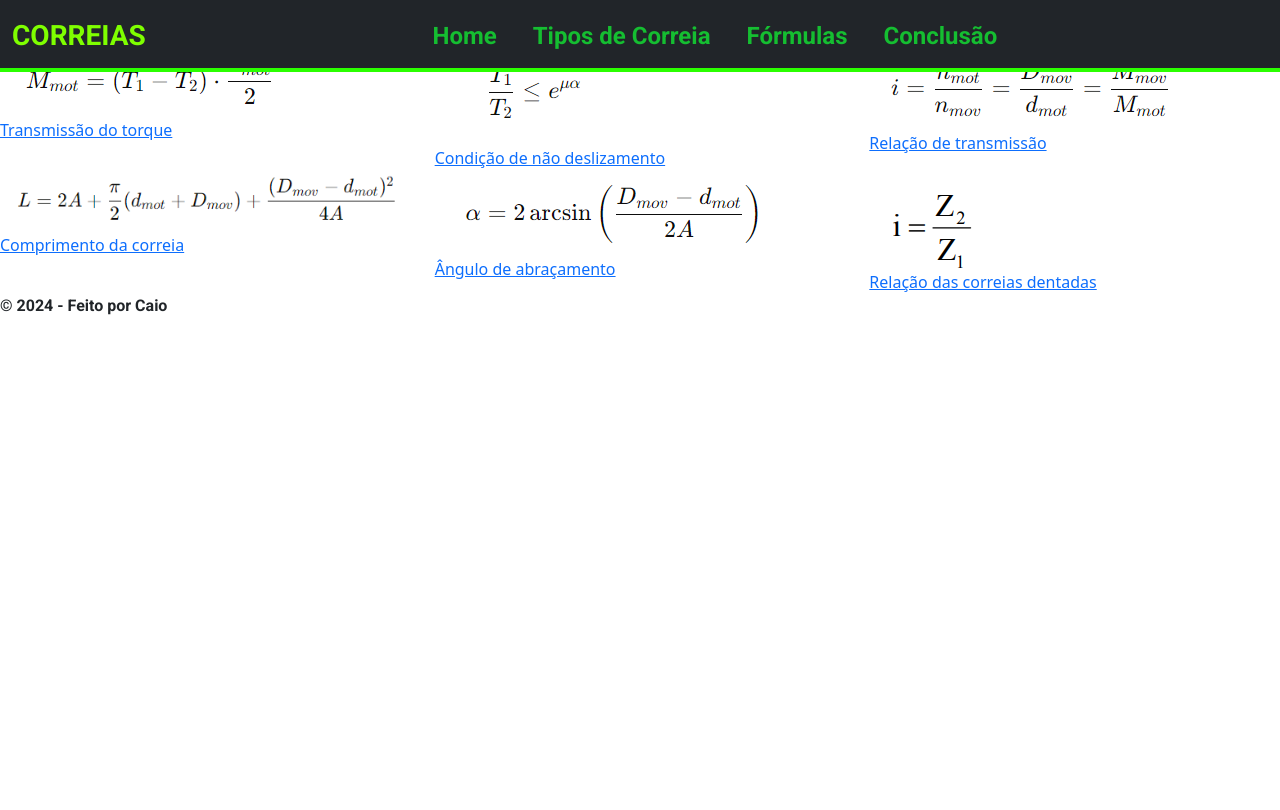
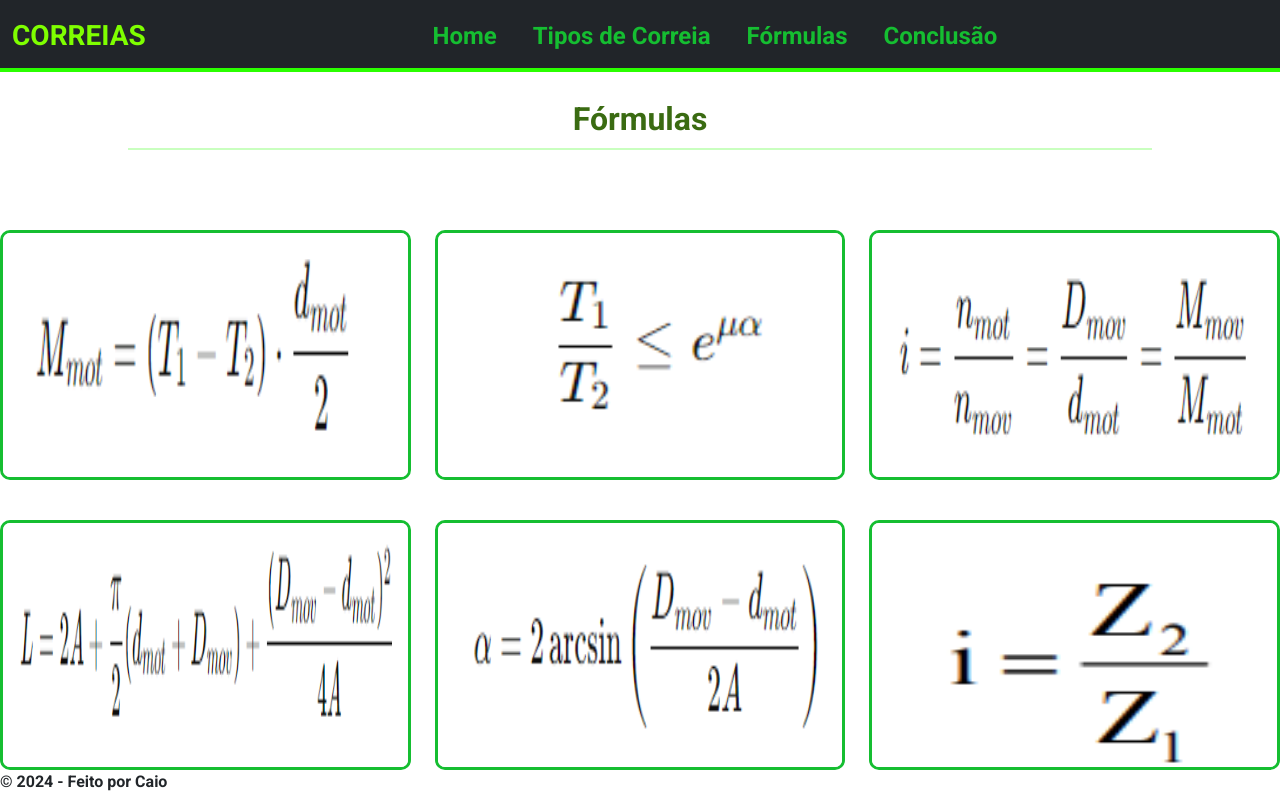
Before and after one commit to CarlTM-W/Projeto-Site-para-trabalho-MEC, a Django app: page /formulas/ in a window 1280 px wide. Before the commit the page ends 315 px from the top, so only its background shows below. Run offline with Django 5.2, Linux system fonts and the light colour scheme; data comes from the database, SQL or seed files in the repository; both versions use the stored data as it was after the commit; some libraries are stand-ins or nearby versions.

Commit message:
comentario

```diff
--- a/core/static/css/index.css
+++ b/core/static/css/index.css
@@ -4,7 +4,7 @@ body {
     font-size: 1.5rem;
     margin-top: 70px;
     background-color: #000000;
-    color: #000000;
+    color: #ffffff;
 }
 
 .content-wrapper {
@@ -29,8 +29,8 @@ body {
 
 .carousel-caption-text {
     font-family: 'Roboto', sans-serif;
+    height: 110px;
     font-weight: 900;
-    max-height: 80px;
     overflow-y: auto;
     padding: 2px;
     background: rgba(0, 0, 0, 0.7);
@@ -100,7 +100,7 @@ body {
     border-radius: 15px;
     position: relative;
     overflow: hidden;
-    margin:0 10px;
+    margin: 0 10px;
 }
 
 .navbar-nav .nav-link::before {
@@ -124,7 +124,6 @@ body {
 .navbar-nav .nav-link:hover {
     color: #007512 !important;
     transform: scale(1.1);
-    text-decoration: underline;
 }
 
 .navbar::after {
@@ -148,3 +147,97 @@ footer {
     font-family: 'Roboto', sans-serif;
     font-weight: 900;
 }
+
+.detalhe-content {
+    max-width: 900px;
+    margin: 40px auto;
+    padding: 20px;
+    background: rgba(255, 255, 255, 0.05);
+    border-radius: 10px;
+    box-shadow: 0 0 10px rgba(0, 0, 0, 0.5);
+    text-align: center;
+    border: 3px solid rgb(21, 190, 49);
+}
+
+.detalhe-content h2 {
+    font-size: 3rem;
+    color: #2bff00;
+    margin-bottom: 20px;
+    margin-top: 20px;
+    transition: text-shadow 0.3s ease;
+}
+
+.detalhe-content img {
+    max-width: 90%;
+    transform: scale(1.1);
+    height: auto;
+    border-radius: 10px;
+    margin-bottom: 20px;
+    transition: transform 0.3s ease, box-shadow 0.3s ease;
+    box-shadow: 0 0 15px rgba(21, 190, 49, 0.5);
+}
+
+.detalhe-content img:hover {
+    transform: scale(1.15);
+    box-shadow: 0 0 25px rgba(21, 190, 49, 0.7);
+}
+
+.detalhe-content h2:hover {
+    text-shadow: 0 0 10px rgba(21, 190, 49, 0.7);
+}
+
+.detalhe-content p {
+    font-size: 1.2rem;
+    line-height: 1.6;
+    font-family: 'Roboto', sans-serif;
+    font-weight: 400;
+}
+
+.image-button {
+    position: relative;
+    display: block;
+    overflow: hidden;
+    border: 3px solid rgb(21, 190, 49);
+    border-radius: 10px;
+    margin-top: 40px;
+    transition: transform 0.3s ease, box-shadow 0.3s ease;
+    height: 250px;
+    width: 100%;
+}
+
+.image-button img {
+    width: 100%;
+    height: 100%;
+    transition: transform 0.3s ease;
+}
+
+.image-button:hover img {
+    transform: scale(1.1);
+}
+
+.image-button .overlay {
+    position: absolute;
+    top: 0px;
+    left: 0;
+    right: 0;
+    bottom: 0;
+    background: rgba(0, 0, 0, 0.5);
+    opacity: 0;
+    transition: opacity 0.3s ease;
+    display: flex;
+    align-items: center;
+    justify-content: center;
+}
+
+.image-button:hover .overlay {
+    opacity: 1;
+}
+
+.image-button .text {
+    font-family: 'Roboto', sans-serif;
+    color: #ffffff;
+    font-size: 1.5rem;
+    font-weight: 900;
+    text-align: center;
+    padding: 10px;
+}
--- a/templates/lista_formulas.html
+++ b/templates/lista_formulas.html
@@ -1,6 +1,26 @@
 {% extends '_main.html' %}
 {% block content %}
-<h2>Fórmulas</h2>
+<style>
+    .formula {
+        font-size: 3rem;
+        color: #2bff00;
+        margin-bottom: 20px;
+        margin-top: 20px;
+        transition: text-shadow 0.3s ease;
+    }
+
+    .formula:hover {
+        text-shadow: 0 0 10px rgba(21, 190, 49, 0.7);
+        transition: transform 0.3s ease;
+        transform: scale(1.1);
+    }
+</style>
+
+<div style="margin-top: 100px;"class="section-title">
+    <h2 class="formula">Fórmulas</h2>
+    <hr>
+</div>
+
 <div class="row">
     {% for formula in formulas %}
     <div class="col-md-4">
```
Also changed, not shown: templates/detalhe_formula.html (+5 -3 lines), templates/detalhe_tipo_correia.html (+5 -3 lines), templates/lista_tipos_correia.html (+21 -1 lines), core/static/formulas/AnguloDeAbracamento.png (added), core/static/formulas/ComprimentoDaCorreia.png (added), core/static/formulas/FormulaTorque.png (added), core/static/formulas/FormulaTorque_Spd5JZM.png (added), core/static/formulas/LeiDeEuler.png (added), core/static/formulas/RelacaoDeTransmissao.png (added), core/static/formulas/Relacaodascorreiasdentadas.png (added), core/static/tipos_correia/CorreiaPlana_W0okZCr.jpg (added), core/static/tipos_correia/CorreiaPlana_bEEHJoF.jpg (added), core/static/tipos_correia/CorreiaTrapezoidal.jpg (added), db.sqlite3.
